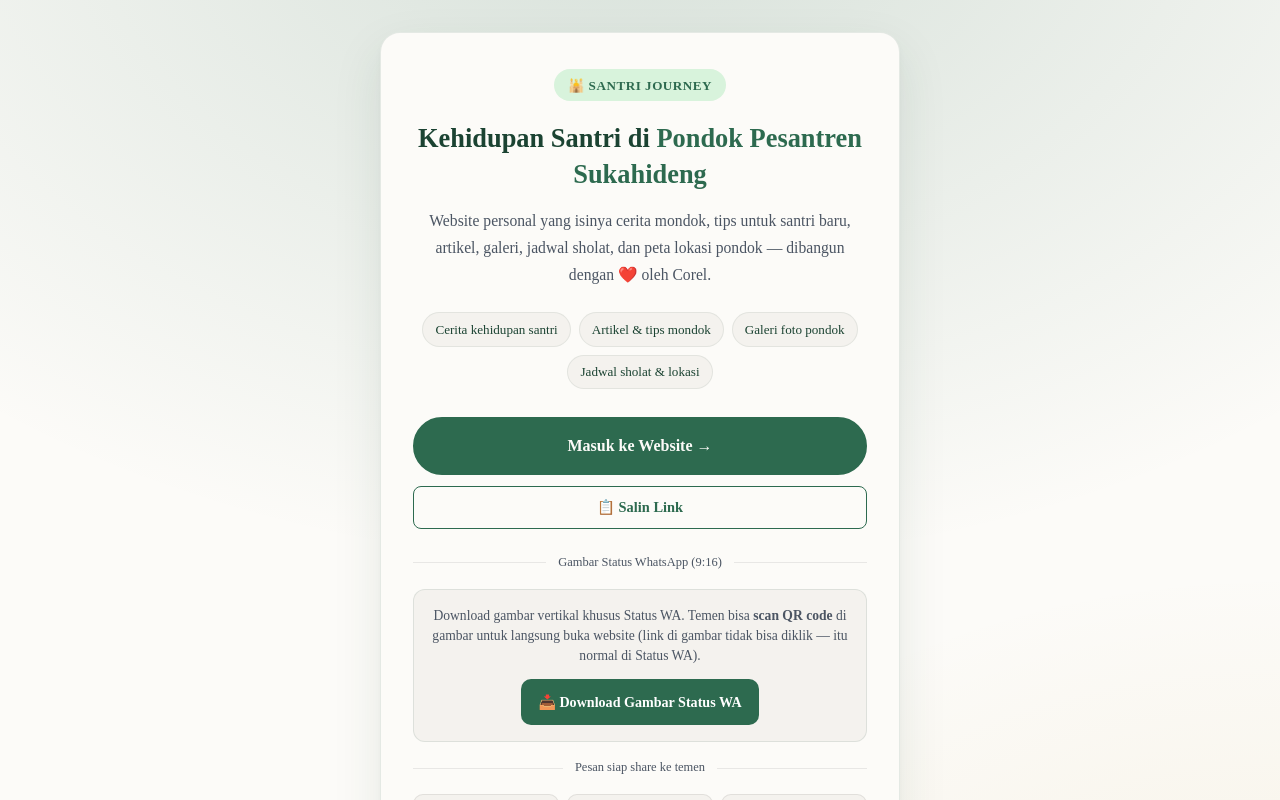
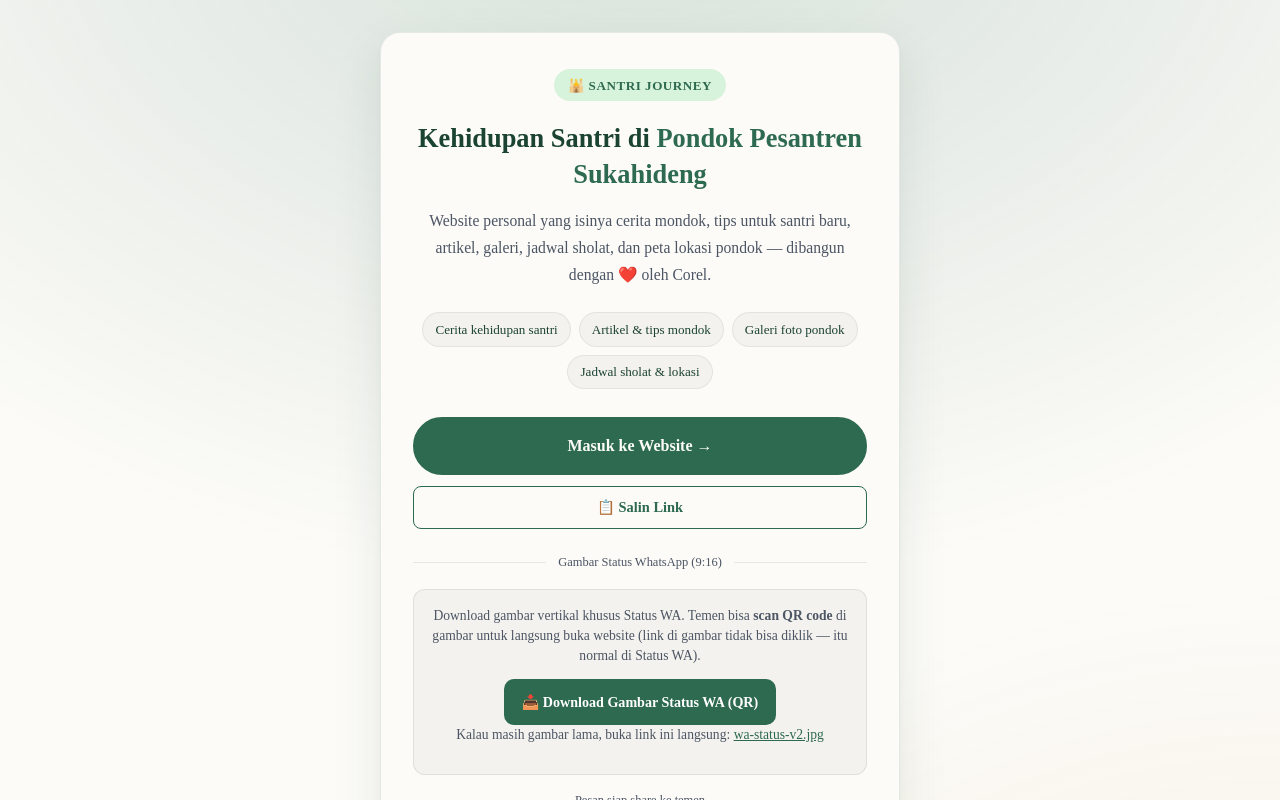
Before and after one commit to corelgaza/corelgz, a Next.js app: page /share in a window 1280 px wide. Shown: the top 800 px of the page. Built offline with nearby package versions, Linux system fonts and the light colour scheme; no server answers.

Commit message:
Fix cached WA status download by using wa-status-v2.jpg filename

```diff
--- a/next.config.ts
+++ b/next.config.ts
@@ -4,6 +4,19 @@ const nextConfig: NextConfig = {
   images: {
     formats: ["image/avif", "image/webp"],
   },
+  async headers() {
+    return [
+      {
+        source: "/images/wa-status:path*",
+        headers: [
+          {
+            key: "Cache-Control",
+            value: "public, max-age=0, must-revalidate",
+          },
+        ],
+      },
+    ];
+  },
 };
 
 export default nextConfig;
--- a/src/app/globals.css
+++ b/src/app/globals.css
@@ -1882,6 +1882,18 @@ button.gallery-item {
     filter: brightness(1.08);
 }
 
+.share-status-note {
+    margin: 0.75rem 0 0;
+    font-size: 0.78rem;
+    color: var(--clr-text-muted);
+    line-height: 1.5;
+}
+
+.share-status-note a {
+    color: var(--clr-primary);
+    text-decoration: underline;
+}
+
 .share-channel-grid {
     display: grid;
     grid-template-columns: repeat(2, 1fr);
--- a/src/components/ShareLanding.tsx
+++ b/src/components/ShareLanding.tsx
@@ -84,12 +84,18 @@ export default function ShareLanding() {
             (link di gambar tidak bisa diklik — itu normal di Status WA).
           </p>
           <a
-            href="/images/wa-status.jpg"
-            download="santri-journey-status.jpg"
+            href="/images/wa-status-v2.jpg"
+            download="santri-journey-status-qr.jpg"
             className="share-status-download"
           >
-            📥 Download Gambar Status WA
+            📥 Download Gambar Status WA (QR)
           </a>
+          <p className="share-status-note">
+            Kalau masih gambar lama, buka link ini langsung:{" "}
+            <a href="/images/wa-status-v2.jpg" target="_blank" rel="noopener noreferrer">
+              wa-status-v2.jpg
+            </a>
+          </p>
         </div>
 
         <div className="share-divider">
```
Also changed, not shown: public/images/wa-status-v2.jpg (added), 1 other file (tests, documents, lock files or other folders).
